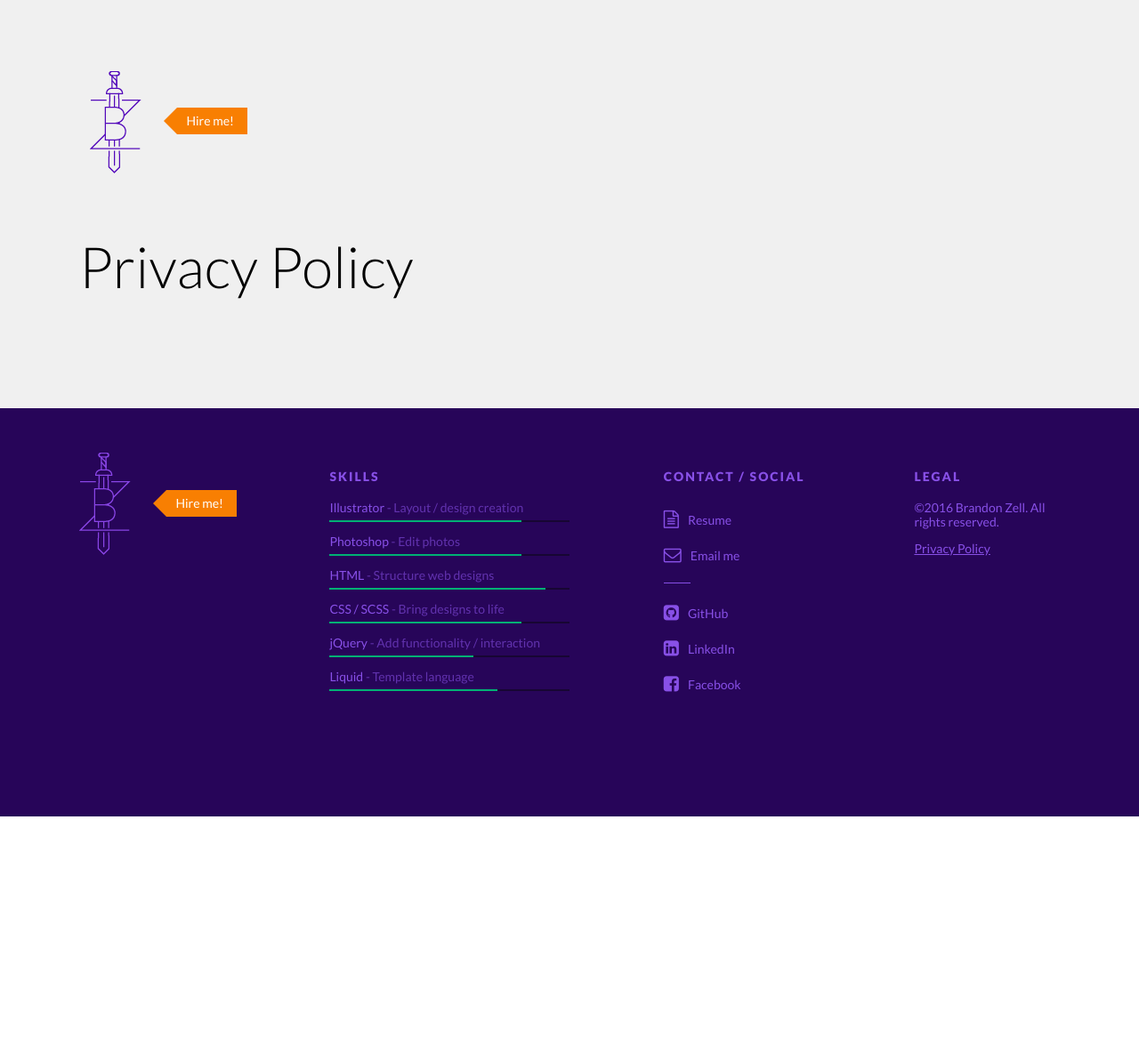
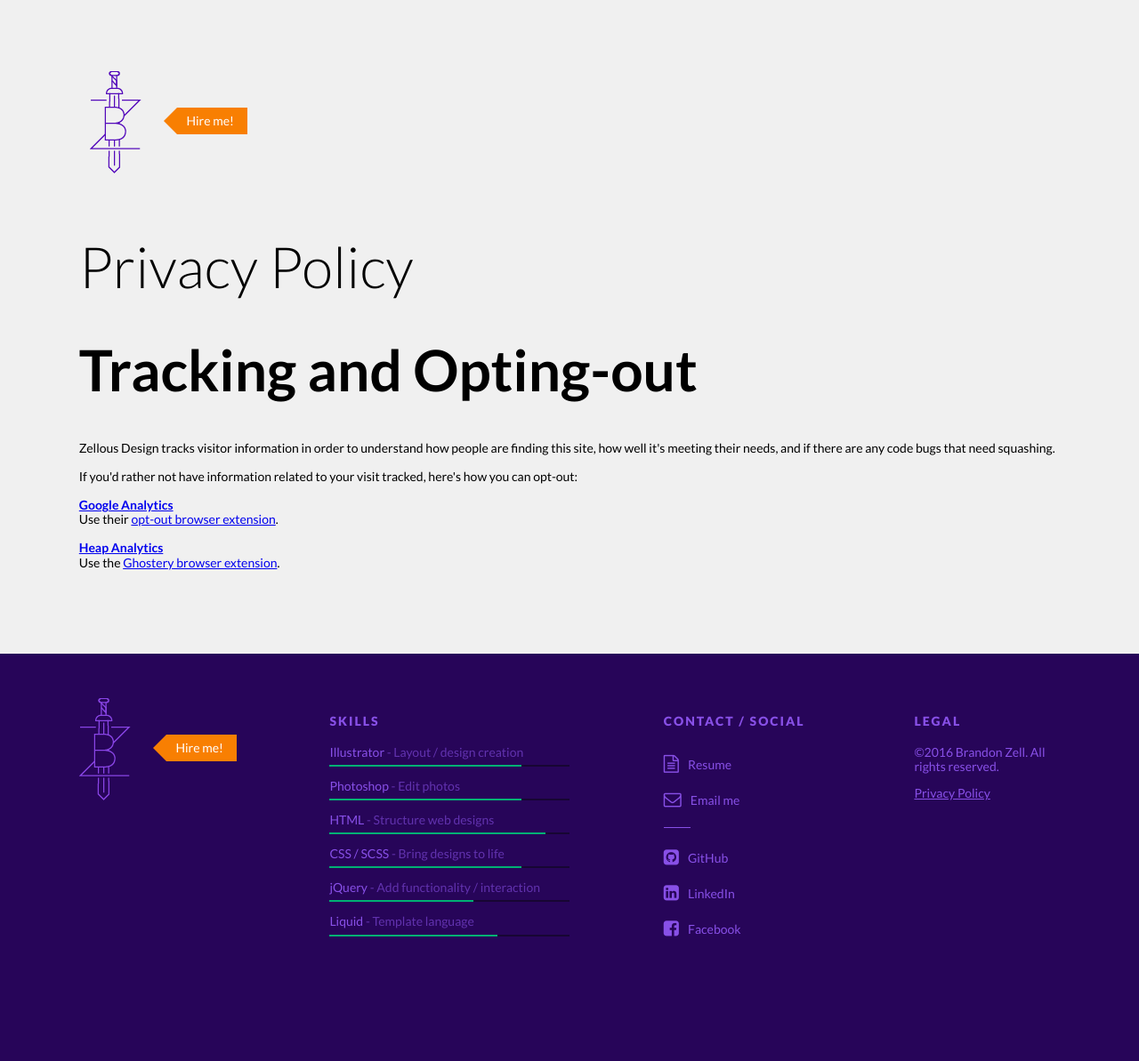
Before and after one commit to bzle/brandonz-me, a Jekyll site: the page built from privacy-policy/index.html, in a window 1280 px wide. Shown: the whole page at 89% size. Built offline with Jekyll 4.4.1, drawn with Linux system fonts in a browser that asks for light colours; nearby versions of some CDN libraries; before the commit the page ends 918 px from its top, so only the background shows below that.

Commit message:
Updated '/privacy-policy/index.html' via CloudCannon

```diff
--- a/privacy-policy/index.html
+++ b/privacy-policy/index.html
@@ -6,11 +6,22 @@ page-class: page__privacy-policy
 ---
 
 <section class="hero-section">
-   <div class="grid">
-       <div class="grid__item">
-           <h1>Privacy Policy</h1>
-       </div>
-   </div>
+    <div class="grid">
+        <div class="grid__item">
+                <h1>Privacy Policy</h1>
+                <h1 class="editable">Tracking and Opting-out</h1>
+                <p class="editable">Zellous Design tracks visitor information in order to understand how people are finding this site, how well it&#39;s meeting their needs, and if there are any code bugs that need squashing.
+                <br />
+                <br />If you&#39;d rather not have information related to your visit tracked, here&#39;s how you can opt-out:
+                <br />
+                <br /><strong><a target="_blank" href="http://www.google.com/analytics/">Google Analytics</a></strong>
+                <br />Use their&nbsp;<a target="_blank" href="https://tools.google.com/dlpage/gaoptout/">opt-out browser extension</a>.
+                <br />
+                <br /><a target="_blank" href="https://heapanalytics.com"><strong>Heap Analytics</strong></a>
+                <br />Use the&nbsp;<a target="_blank" href="https://www.ghostery.com/try-us/download-add-on/">Ghostery browser extension</a>.
+            </p>
+        </div>
+    </div>
 </section>
 
 <!--split-->
```
